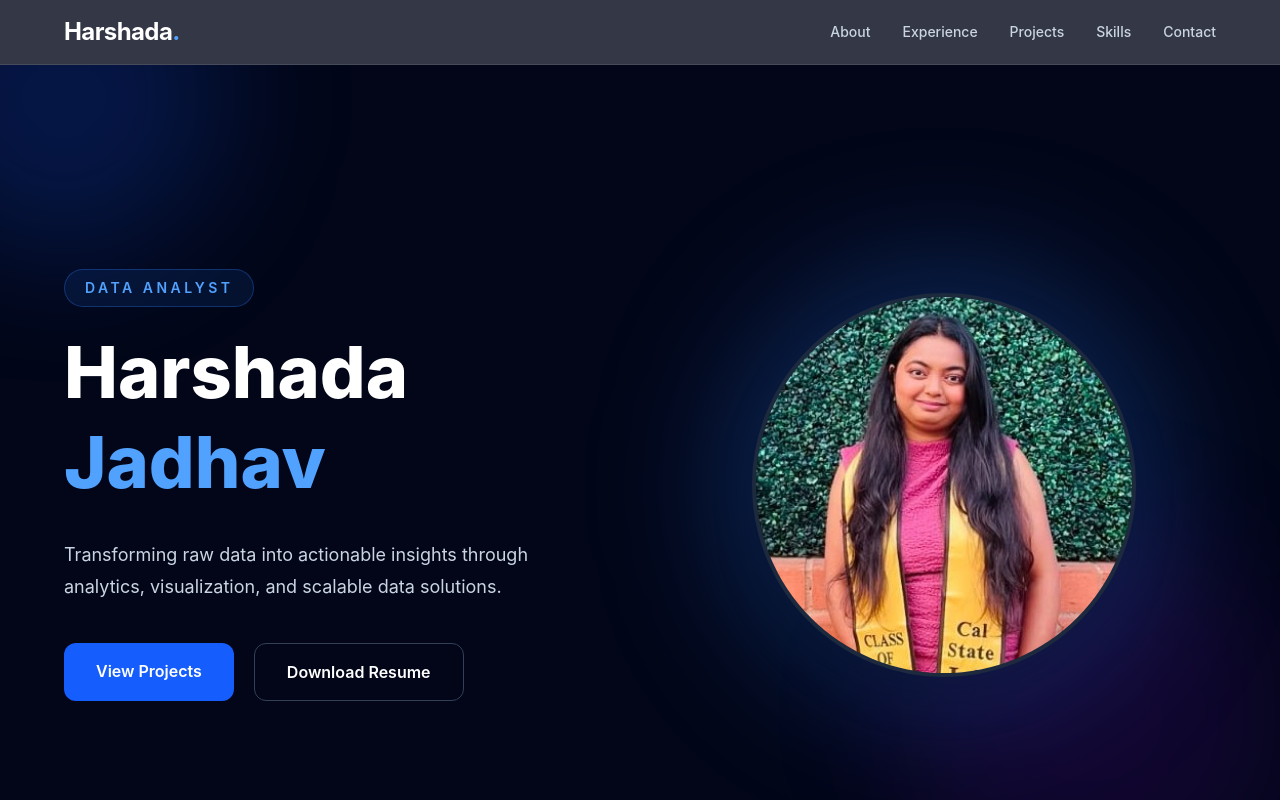
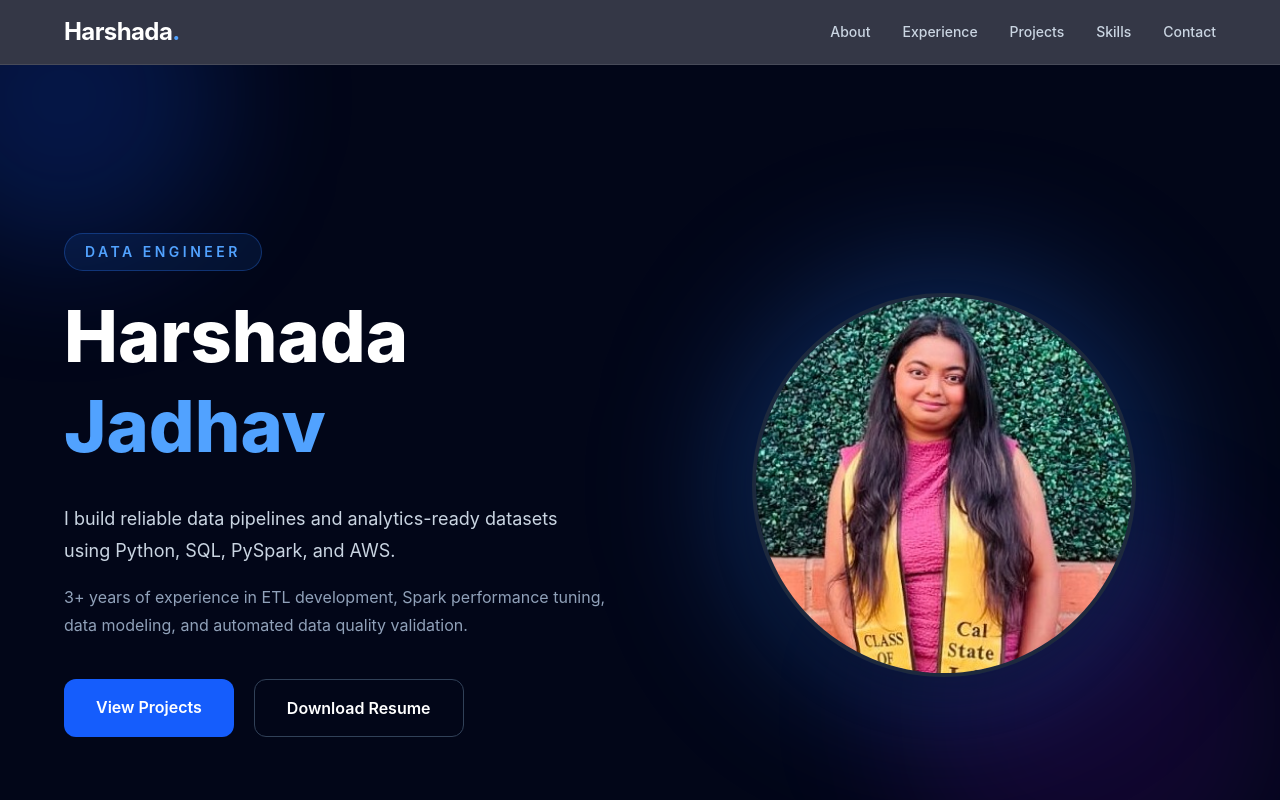
Before and after one commit to harshadajadhav25/portfolio, a React app: page / in a window 1280 px wide. Shown: the top 800 px of the page. Built offline with nearby package versions, Linux system fonts and the light colour scheme; the HTML template or start-up script is replaced by a standard one.

Commit message:
Updated the profile

```diff
--- a/src/components/Footer.jsx
+++ b/src/components/Footer.jsx
@@ -8,7 +8,7 @@ function Footer() {
           <p className="font-semibold text-white">Harshada Jadhav</p>
 
           <p className="mt-1 text-sm text-slate-500">
-            Data Analyst · © 2026 All rights reserved.
+            Data Engineer · © 2026 All rights reserved.
           </p>
         </div>
 
--- a/src/components/Hero.jsx
+++ b/src/components/Hero.jsx
@@ -7,29 +7,31 @@ function Hero() {
       className="relative overflow-hidden bg-slate-950 px-6 py-20 md:px-12 lg:px-16"
     >
       {/* Background Glow */}
-      <div className="absolute -top-32 -left-24 h-80 w-80 rounded-full bg-blue-600/20 blur-3xl"></div>
+      <div className="absolute -top-32 -left-24 h-80 w-80 rounded-full bg-blue-600/20 blur-3xl" />
 
-      <div className="absolute bottom-0 right-0 h-96 w-96 rounded-full bg-purple-600/10 blur-3xl"></div>
+      <div className="absolute bottom-0 right-0 h-96 w-96 rounded-full bg-purple-600/10 blur-3xl" />
 
       <div className="relative mx-auto grid min-h-[85vh] max-w-7xl items-center gap-16 lg:grid-cols-2">
         {/* Left Section */}
         <div>
           <p className="mb-5 inline-block rounded-full border border-blue-500/30 bg-blue-500/10 px-5 py-2 text-sm font-semibold uppercase tracking-[0.25em] text-blue-400">
-            DATA ANALYST
+            Data Engineer
           </p>
 
           <h1 className="text-5xl font-extrabold leading-tight text-white md:text-7xl">
             Harshada
             <br />
-
-            <span className="text-blue-400">
-              Jadhav
-            </span>
+            <span className="text-blue-400">Jadhav</span>
           </h1>
 
           <p className="mt-8 max-w-xl text-lg leading-8 text-slate-300">
-            Transforming raw data into actionable insights through analytics,
-            visualization, and scalable data solutions.
+            I build reliable data pipelines and analytics-ready datasets
+            using Python, SQL, PySpark, and AWS.
+          </p>
+
+          <p className="mt-4 max-w-xl text-base leading-7 text-slate-400">
+            3+ years of experience in ETL development, Spark performance
+            tuning, data modeling, and automated data quality validation.
           </p>
 
           <div className="mt-10 flex flex-wrap gap-5">
@@ -54,12 +56,12 @@ function Hero() {
         <div className="flex justify-center">
           <div className="relative">
             {/* Glow */}
-            <div className="absolute inset-0 scale-110 rounded-full bg-blue-500/30 blur-3xl"></div>
+            <div className="absolute inset-0 scale-110 rounded-full bg-blue-500/30 blur-3xl" />
 
             <img
               src={profile}
               alt="Harshada Jadhav"
-              className="relative h-96 w-96 rounded-full border-4 border-slate-800 object-cover shadow-2xl"
+              className="relative h-64 w-64 rounded-full border-4 border-slate-800 object-cover shadow-2xl sm:h-80 sm:w-80 lg:h-96 lg:w-96"
             />
           </div>
         </div>
```
